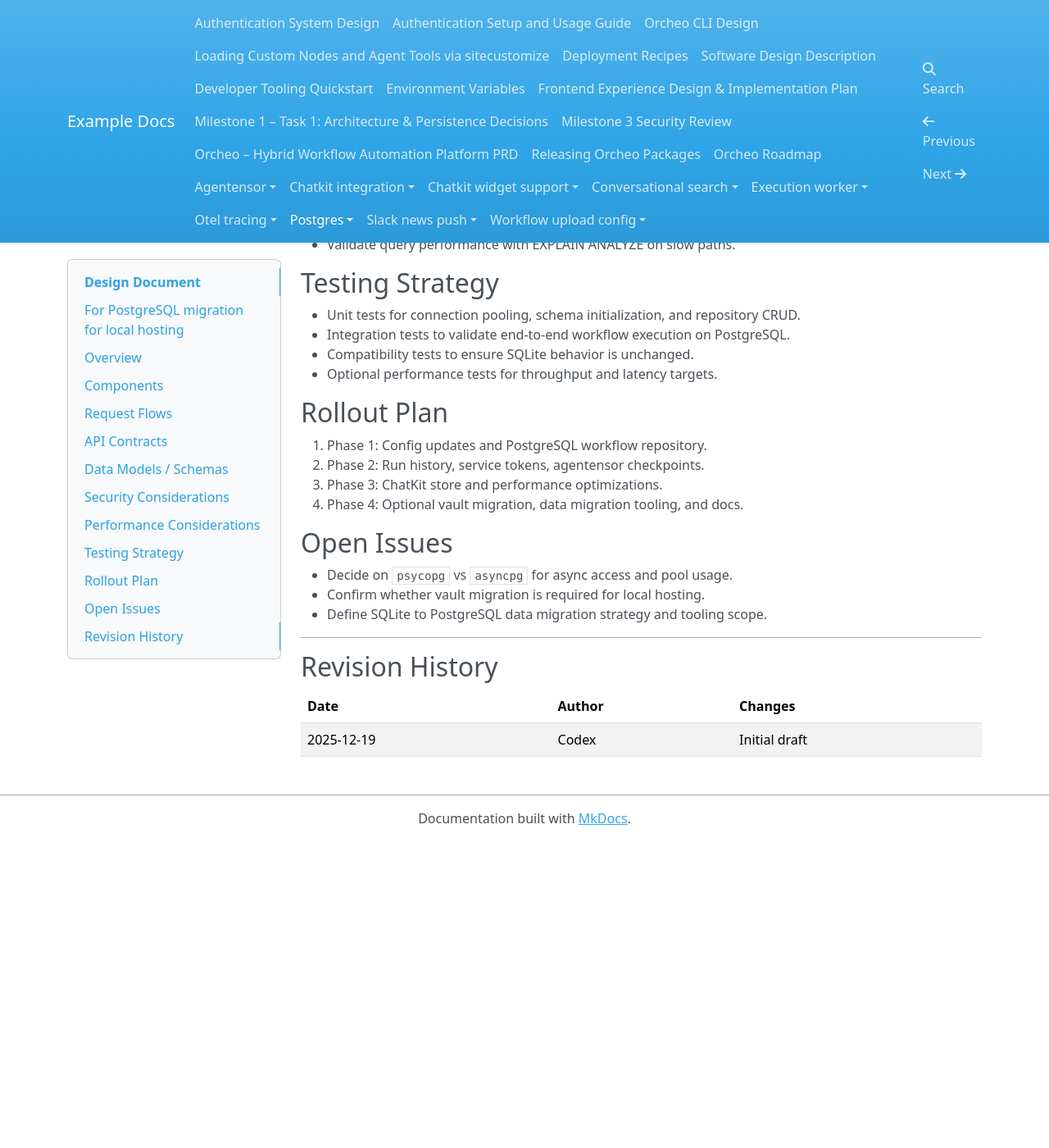
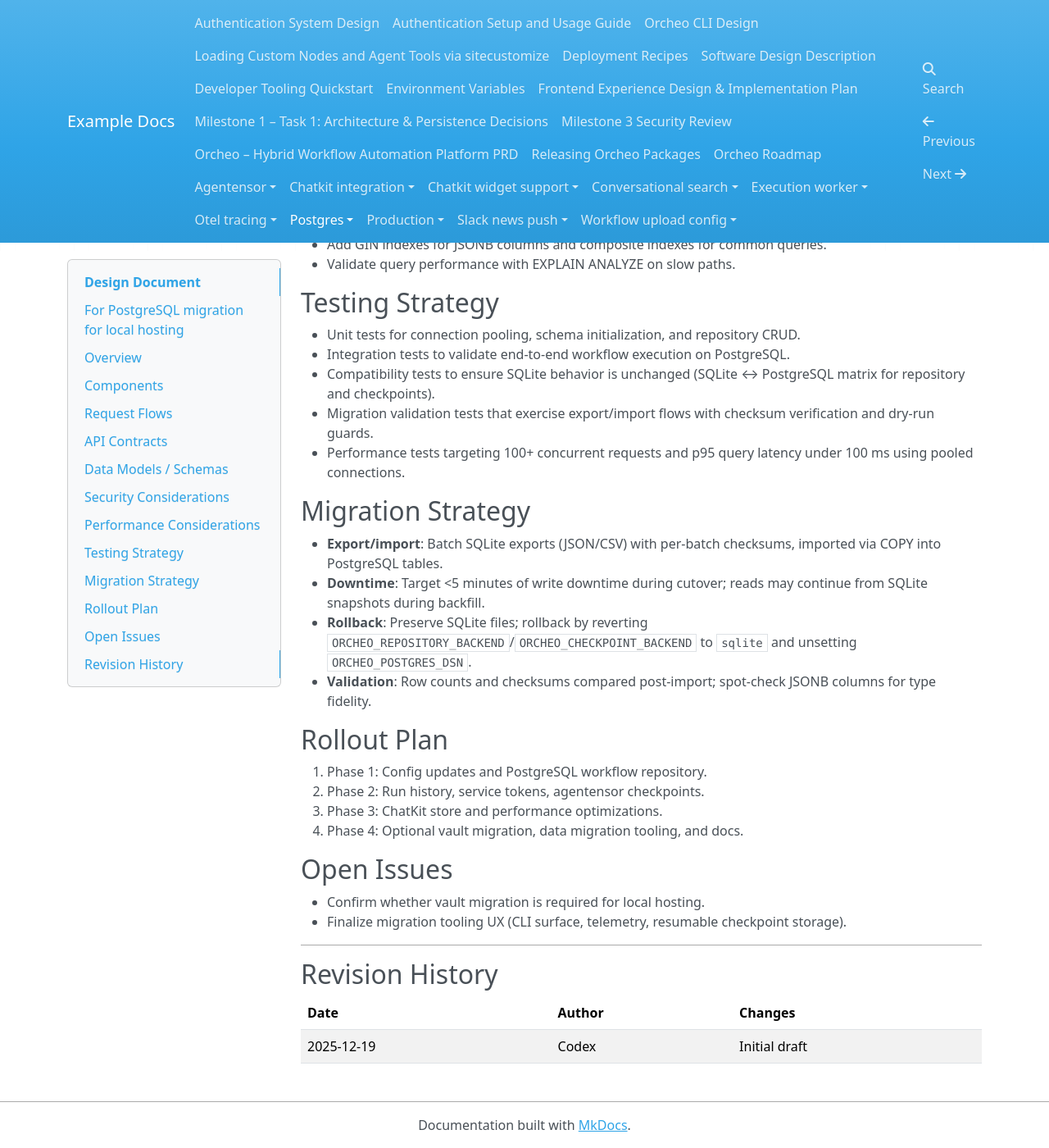
Before and after one commit to ShaojieJiang/orcheo, an MkDocs documentation site: the page built from docs/postgres/design.md, in a window 1280 px wide and 1400 px high, scrolled down 3018 px. Shown: the whole window at 82% size. Built offline with MkDocs 1.6.1, drawn with Linux system fonts in a browser that asks for light colours; nearby versions of some CDN libraries; before the commit the page ends 4044 px from its top, so only the background shows below that; some of the changed text lies outside the part shown.

Commit message:
Add postgres config validation and migration docs

````diff
--- a/docs/postgres/design.md
+++ b/docs/postgres/design.md
@@ -16,7 +16,7 @@
 ## Components
 
 - **Configuration (orcheo.config)**
-  - Adds `postgres` backend options and DSN/pool settings.
+  - Adds `postgres` backend options and DSN/pool settings with `psycopg[binary,pool]`.
   - Validates repository backend and connection configuration.
 
 - **Workflow Repository (repository_postgres)**
@@ -74,7 +74,7 @@
   -> PostgresWorkflowRepository  # new
 ```
 
-Configuration is provided via settings and environment variables (for example, `ORCHEO_POSTGRES_DSN`).
+Configuration is provided via settings and environment variables (for example, `ORCHEO_POSTGRES_DSN`) and consumed by a `psycopg` async pool.
 
 ## Data Models / Schemas
 
@@ -128,8 +128,16 @@
 
 - Unit tests for connection pooling, schema initialization, and repository CRUD.
 - Integration tests to validate end-to-end workflow execution on PostgreSQL.
-- Compatibility tests to ensure SQLite behavior is unchanged.
-- Optional performance tests for throughput and latency targets.
+- Compatibility tests to ensure SQLite behavior is unchanged (SQLite ↔ PostgreSQL matrix for repository and checkpoints).
+- Migration validation tests that exercise export/import flows with checksum verification and dry-run guards.
+- Performance tests targeting 100+ concurrent requests and p95 query latency under 100 ms using pooled connections.
+
+## Migration Strategy
+
+- **Export/import**: Batch SQLite exports (JSON/CSV) with per-batch checksums, imported via COPY into PostgreSQL tables.
+- **Downtime**: Target <5 minutes of write downtime during cutover; reads may continue from SQLite snapshots during backfill.
+- **Rollback**: Preserve SQLite files; rollback by reverting `ORCHEO_REPOSITORY_BACKEND`/`ORCHEO_CHECKPOINT_BACKEND` to `sqlite` and unsetting `ORCHEO_POSTGRES_DSN`.
+- **Validation**: Row counts and checksums compared post-import; spot-check JSONB columns for type fidelity.
 
 ## Rollout Plan
 
@@ -140,9 +148,8 @@
 
 ## Open Issues
 
-- Decide on `psycopg` vs `asyncpg` for async access and pool usage.
-- Confirm whether vault migration is required for local hosting.
-- Define SQLite to PostgreSQL data migration strategy and tooling scope.
+ - Confirm whether vault migration is required for local hosting.
+ - Finalize migration tooling UX (CLI surface, telemetry, resumable checkpoint storage).
 
 ---
 
````
Also changed, not shown: docs/environment_variables.md (+2 -2 lines), docs/postgres/plan.md (+10 -2 lines), docs/postgres/requirements.md (+8 -2 lines), docs/production/postgresql_migration_plan.md (added, +97 -0 lines), 3 other files.
